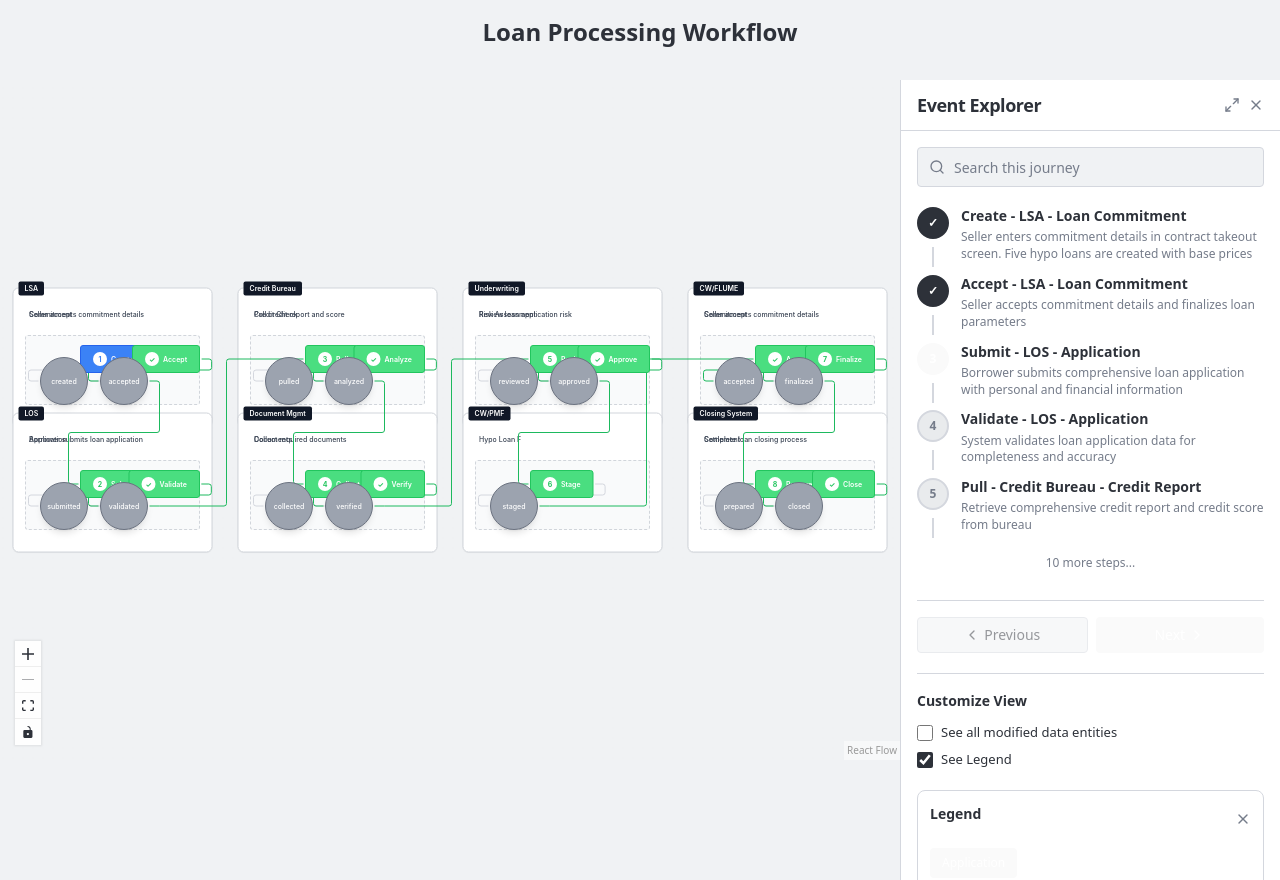
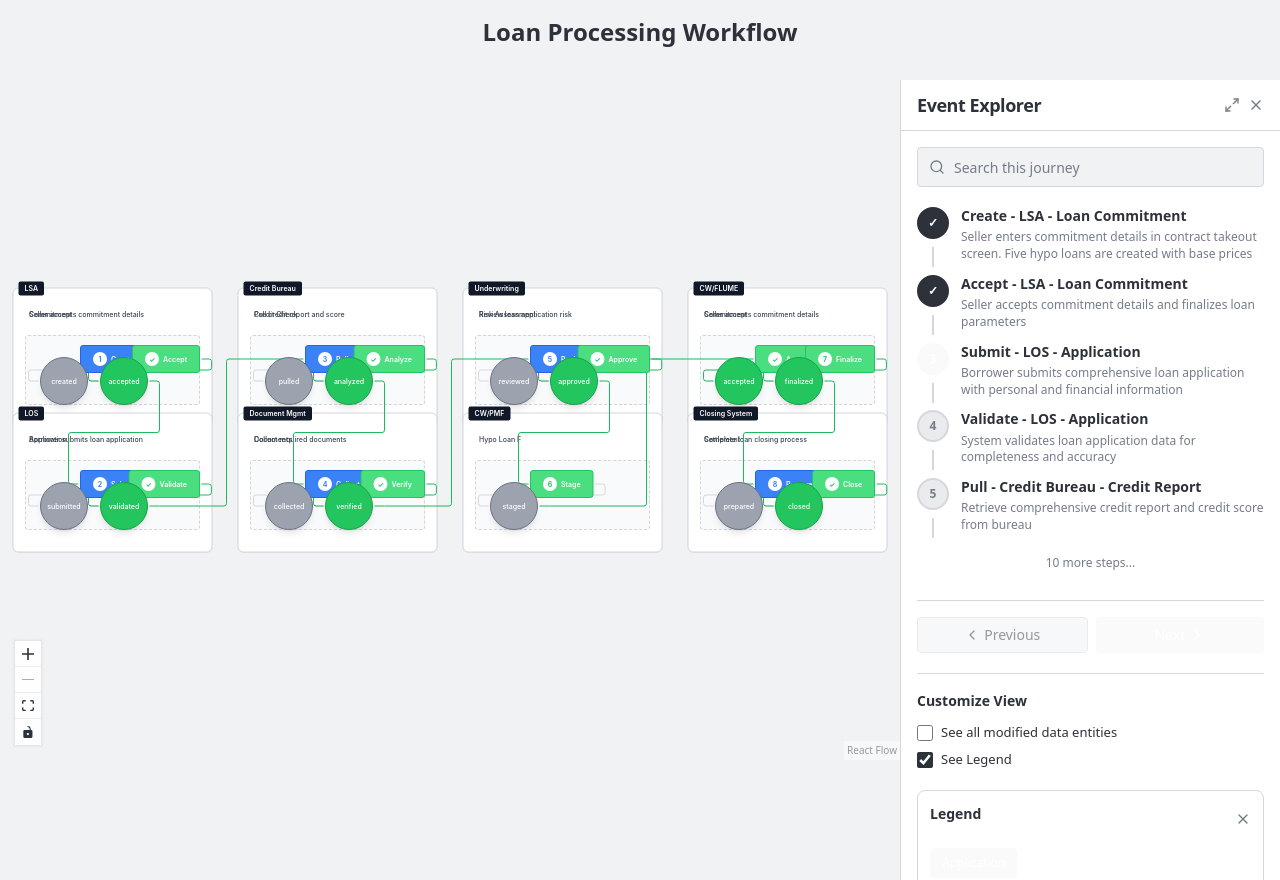
Before and after one commit to vinoth7ar/nodeflow-composer, a React (Vite) app: page / in a window 1280 px wide. Built offline with nearby package versions, Linux system fonts and the light colour scheme.

Commit message:
Fix node colors
The AI will adjust node colors to match the provided Figma design. It will update `src/components/WorkflowDiagram.tsx` to ensure that the colors of the nodes accurately reflect the design specifications.

```diff
--- a/src/components/WorkflowDiagram.tsx
+++ b/src/components/WorkflowDiagram.tsx
@@ -49,8 +49,12 @@ const WorkflowNode = ({ data }: { data: any }) => (
         w-24 h-24 rounded-full flex items-center justify-center text-sm font-medium
         transition-all duration-300 border-2 shadow-lg
         ${data.selected
-          ? 'bg-gray-600 border-gray-700 text-white scale-125 shadow-gray-300'
-          : 'bg-gray-400 border-gray-500 text-white hover:bg-gray-500'
+          ? 'scale-125 shadow-lg'
+          : 'hover:scale-105'
+        }
+        ${data.status === 'accepted' || data.status === 'validated' || data.status === 'analyzed' || data.status === 'verified' || data.status === 'approved' || data.status === 'finalized' || data.status === 'closed'
+          ? 'bg-green-500 border-green-600 text-white'
+          : 'bg-gray-400 border-gray-500 text-white'
         }
       `}
     >
@@ -468,9 +472,29 @@ const WorkflowDiagram = () => {
         });
       }
 
+      // Helper function to determine node type based on label
+      const getNodeTypeFromLabel = (label: string): string => {
+        // Based on your Figma design:
+        // - Green nodes (action): Accept, Stage, Finalize, Close, Approve, Verify, Analyze, Validate
+        // - Blue nodes (step): Create, Submit, Pull, Collect, Review, Prepare, Enrich
+        const actionLabels = ['accept', 'stage', 'finalize', 'close', 'approve', 'verify', 'analyze', 'validate'];
+        const stepLabels = ['create', 'submit', 'pull', 'collect', 'review', 'prepare', 'enrich'];
+
+        const lowerLabel = label.toLowerCase();
+
+        if (actionLabels.includes(lowerLabel)) {
+          return 'action';
+        } else if (stepLabels.includes(lowerLabel)) {
+          return 'step';
+        }
+
+        return 'action'; // Default fallback
+      };
+
       // Create status nodes - positioned inside workflow container
       app.statusNodes.forEach((statusNode, index) => {
-        const nodeType = statusNode.label.toLowerCase() === 'create' ? 'step' : 'action';
+        // Map specific labels to node types based on Figma design
+        const nodeType = getNodeTypeFromLabel(statusNode.label);
         const xPosition = layoutConfig.eventNodeStartX + layoutConfig.statusNodeOffsetX + (index * layoutConfig.eventNodeSpacing);
 
         nodes.push({
```
